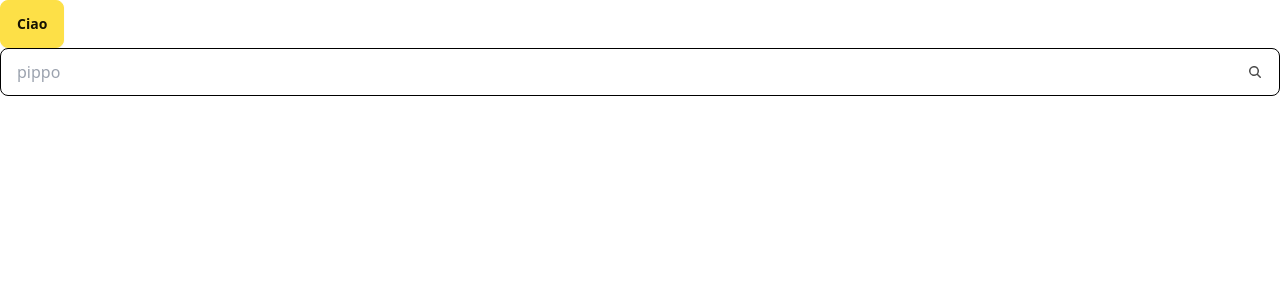
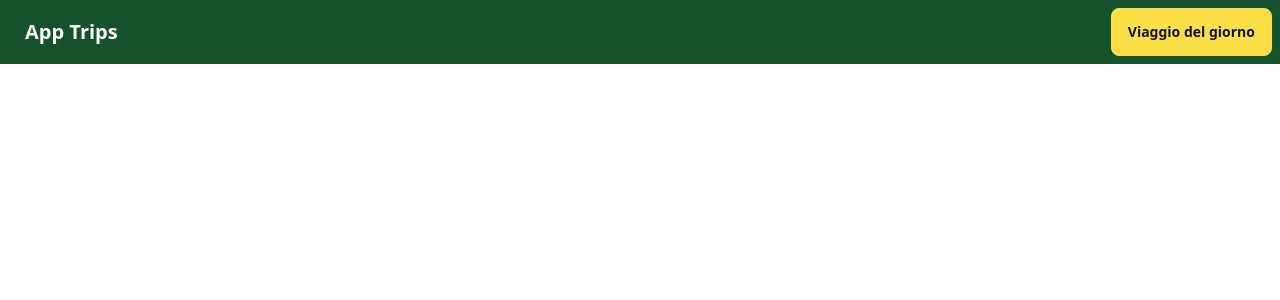
Before and after one commit to CarmeloB4/app-trips, an Angular app: page / in a window 1280 px wide. Shown: the top 300 px of the page. Built offline with nearby package versions, Linux system fonts and the light colour scheme.

Commit message:
create header

```diff
--- a/src/app/app.component.html
+++ b/src/app/app.component.html
@@ -1,2 +1 @@
-<app-button [variant]="'accent'" [text]="'Ciao'"></app-button>
-<app-input-text [placeholder]="'pippo'"></app-input-text>
+<app-header></app-header>
--- a/src/app/app.component.ts
+++ b/src/app/app.component.ts
@@ -1,11 +1,9 @@
 import { Component } from '@angular/core';
-import { RouterOutlet } from '@angular/router';
-import { ButtonComponent } from './ui/button/button.component';
-import { InputTextComponent } from './ui/input-text/input-text.component';
+import { HeaderComponent } from './shared/components/header/header.component';
 
 @Component({
   selector: 'app-root',
-  imports: [RouterOutlet, ButtonComponent, InputTextComponent],
+  imports: [HeaderComponent],
   templateUrl: './app.component.html',
   styleUrl: './app.component.scss',
 })
--- /dev/null
+++ b/src/app/shared/components/header/header.component.ts
@@ -0,0 +1,24 @@
+import { Component, OnInit } from '@angular/core';
+import { ButtonComponent } from '../../../ui/button/button.component';
+
+@Component({
+  selector: 'app-header',
+  template: `<div class="navbar bg-primary">
+    <div class="flex-1">
+      <a class="btn btn-ghost text-xl text-white">App Trips</a>
+    </div>
+    <div class="flex-none">
+      <app-button
+        [variant]="'accent'"
+        [text]="'Viaggio del giorno'"
+        (onClick)="navigateToDailyTrip()"
+      ></app-button>
+    </div>
+  </div>`,
+  imports: [ButtonComponent],
+})
+export class HeaderComponent {
+  navigateToDailyTrip() {
+    console.log('Navigate to daily trip');
+  }
+}
--- /dev/null
+++ b/src/app/shared/components/loader/loader.component.ts
@@ -0,0 +1,7 @@
+import { Component, OnInit } from '@angular/core';
+
+@Component({
+  selector: 'app-loader',
+  template: `<span class="loading loading-ring loading-sm"></span>`,
+})
+export class LoaderComponent {}
```
